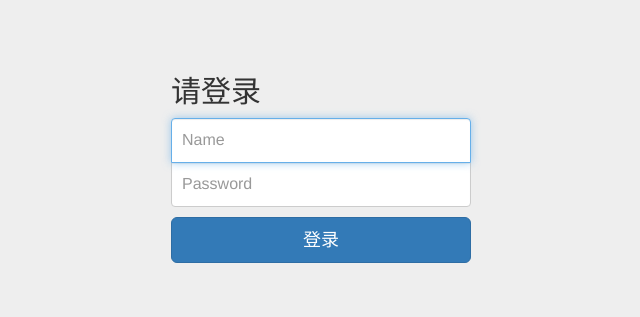
After one commit to nbcx/start, a PHP site: page /template/simple/login.html in a window 1280 px wide. The commit adds this page. Shown: the top 317 px of the page, without its empty margins (319-959 px from the left). Run offline with PHP 8.4, Linux system fonts and the light colour scheme; some libraries are stand-ins or nearby versions.

Commit message:
添加登录页面

```diff
--- a/application/controller/Permission.php
+++ b/application/controller/Permission.php
@@ -28,7 +28,6 @@ class Permission extends Administration {
     }
 
     public function add() {
-        \service\Permission::trigger($this->isPost,'add');
         $this->display();
     }
 
@@ -37,4 +36,8 @@ class Permission extends Administration {
         $this->display();
     }
 
+    public function post($action) {
+        \service\Permission::run($action);
+    }
+
 }
--- a/application/util/Controller.php
+++ b/application/util/Controller.php
@@ -23,7 +23,7 @@ class Controller extends \nb\Controller {
 
     use Assist;
 
-    public function display($template='', $vars = [], $config = []) {
+    protected function display($template='', $vars = [], $config = []) {
         $return = $this->input('__')?:'html';
         switch ($return) {
             case 'json':
--- /dev/null
+++ b/template/simple/login.html
@@ -0,0 +1,100 @@
+<!DOCTYPE html>
+<html lang="zh-CN">
+<head>
+    <meta charset="utf-8">
+    <meta http-equiv="X-UA-Compatible" content="IE=edge">
+    <meta name="viewport" content="width=device-width, initial-scale=1">
+    <!-- 上述3个meta标签*必须*放在最前面，任何其他内容都*必须*跟随其后！ -->
+    <meta name="description" content="">
+    <meta name="author" content="">
+
+    <title>Signin Template for Bootstrap</title>
+
+    <!-- Bootstrap core CSS -->
+    <link href="https://cdn.bootcss.com/bootstrap/3.3.7/css/bootstrap.min.css" rel="stylesheet">
+
+    <!-- IE10 viewport hack for Surface/desktop Windows 8 bug -->
+    <link href="_pub_css/ie10-viewport-bug-workaround.css" rel="stylesheet">
+
+    <!-- Custom styles for this template -->
+    <style>
+        body {
+            padding-top: 40px;
+            padding-bottom: 40px;
+            background-color: #eee;
+        }
+
+        .form-signin {
+            max-width: 330px;
+            padding: 15px;
+            margin: 0 auto;
+        }
+        .form-signin .form-signin-heading,
+        .form-signin .checkbox {
+            margin-bottom: 10px;
+        }
+        .form-signin .checkbox {
+            font-weight: normal;
+        }
+        .form-signin .form-control {
+            position: relative;
+            height: auto;
+            -webkit-box-sizing: border-box;
+            -moz-box-sizing: border-box;
+            box-sizing: border-box;
+            padding: 10px;
+            font-size: 16px;
+        }
+        .form-signin .form-control:focus {
+            z-index: 2;
+        }
+        .form-signin input[type="text"] {
+            margin-bottom: -1px;
+            border-bottom-right-radius: 0;
+            border-bottom-left-radius: 0;
+        }
+        .form-signin input[type="password"] {
+            margin-bottom: 10px;
+            border-top-left-radius: 0;
+            border-top-right-radius: 0;
+        }
+    </style>
+
+    <!-- Just for debugging purposes. Don't actually copy these 2 lines! -->
+    <!--[if lt IE 9]><script src="_pub_js/ie8-responsive-file-warning.js"></script><![endif]-->
+    <script src="_pub_js/ie-emulation-modes-warning.js"></script>
+
+    <!-- HTML5 shim and Respond.js for IE8 support of HTML5 elements and media queries -->
+    <!--[if lt IE 9]>
+    <script src="https://cdn.bootcss.com/html5shiv/3.7.3/html5shiv.min.js"></script>
+    <script src="https://cdn.bootcss.com/respond.js/1.4.2/respond.min.js"></script>
+    <![endif]-->
+</head>
+
+<body>
+
+<div class="container">
+
+    <form class="form-signin" method="post" action="/login/post?action=in">
+        <h2 class="form-signin-heading">请登录</h2>
+        <label class="sr-only">Name</label>
+        <input type="text" name="name" class="form-control" placeholder="Name" required autofocus>
+        <label class="sr-only">Password</label>
+        <input type="password" name="pass" class="form-control" placeholder="Password" required>
+        <!--
+        <div class="checkbox">
+            <label>
+                <input type="checkbox" value="remember-me"> Remember me
+            </label>
+        </div>
+        -->
+        <button class="btn btn-lg btn-primary btn-block" type="submit">登录</button>
+    </form>
+
+</div> <!-- /container -->
+
+
+<!-- IE10 viewport hack for Surface/desktop Windows 8 bug -->
+<script src="_pub_js/ie10-viewport-bug-workaround.js"></script>
+</body>
+</html>
--- a/template/simple/permission/index.html
+++ b/template/simple/permission/index.html
@@ -42,10 +42,10 @@
             <volist name="permissions" id="v">
                 <tr>
                     <td><input data-index="1" name="btSelectItem" type="checkbox"></td>
-                    <td>{$v.title}</td>
                     <td>{$v.name}</td>
+                    <td>{$v.rule}</td>
                     <td>Item 1</td>
-                    <td>default</td>
+                    <td>{$v.module}</td>
                     <td class="text-right">
                         <a href="javascript:;" class="btn btn-xs btn-primary btn-dragsort" data-toggle="tooltip" title="" data-table-id="table" data-field-index="11" data-row-index="0" data-button-index="0" data-original-title="拖动进行排序"><span class="glyphicon glyphicon-glass"></span></a>
                         <a href="/admin/edit?id={$v.id}" class="btn btn-xs btn-primary btn-dragsort"><span class="glyphicon glyphicon-pencil"></span></a>
```
Also changed, not shown: API.md (added, +41 -0 lines), DEV.md (+1 -1 lines), application/controller/Login.php (+4 -7 lines), application/service/Login.php (+19 -1 lines), application/util/Administration.php (+18 -4 lines), application/util/Auth.php (+39 -19 lines), template/simple/permission/add.html (+30 -71 lines), README.md.
